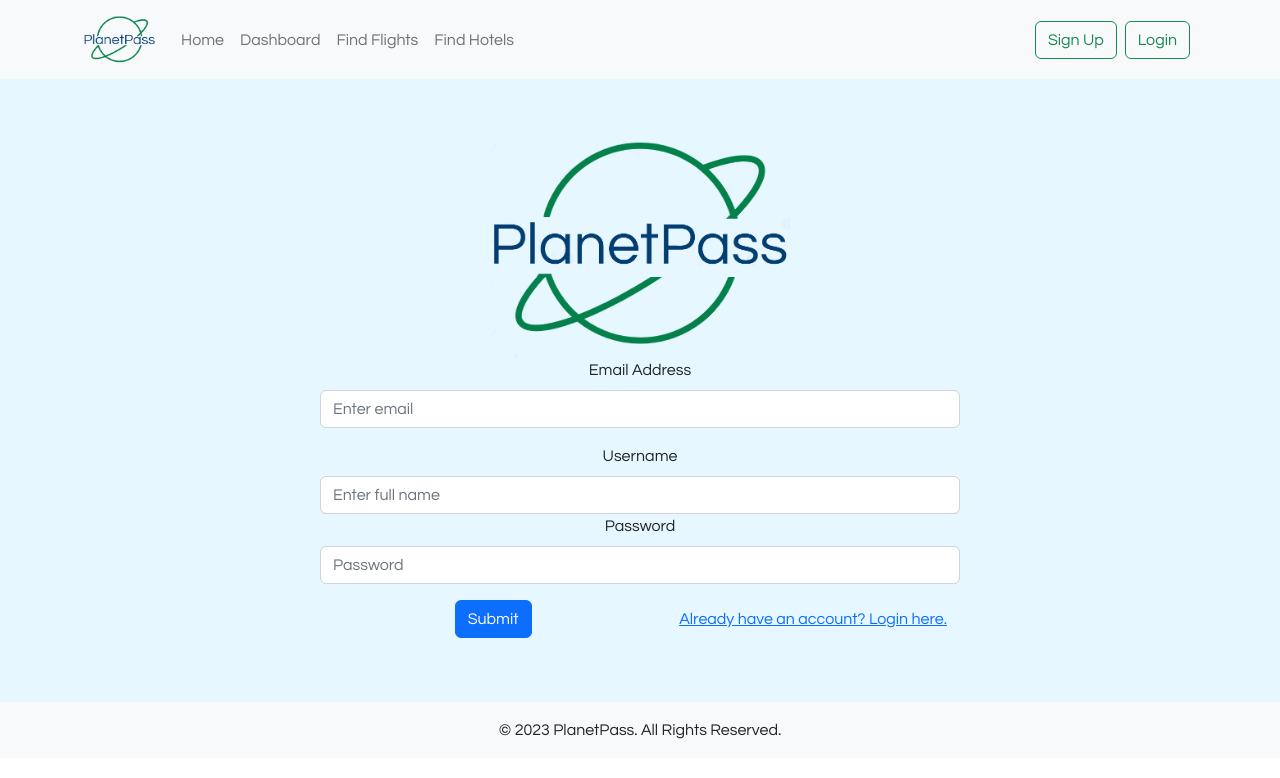
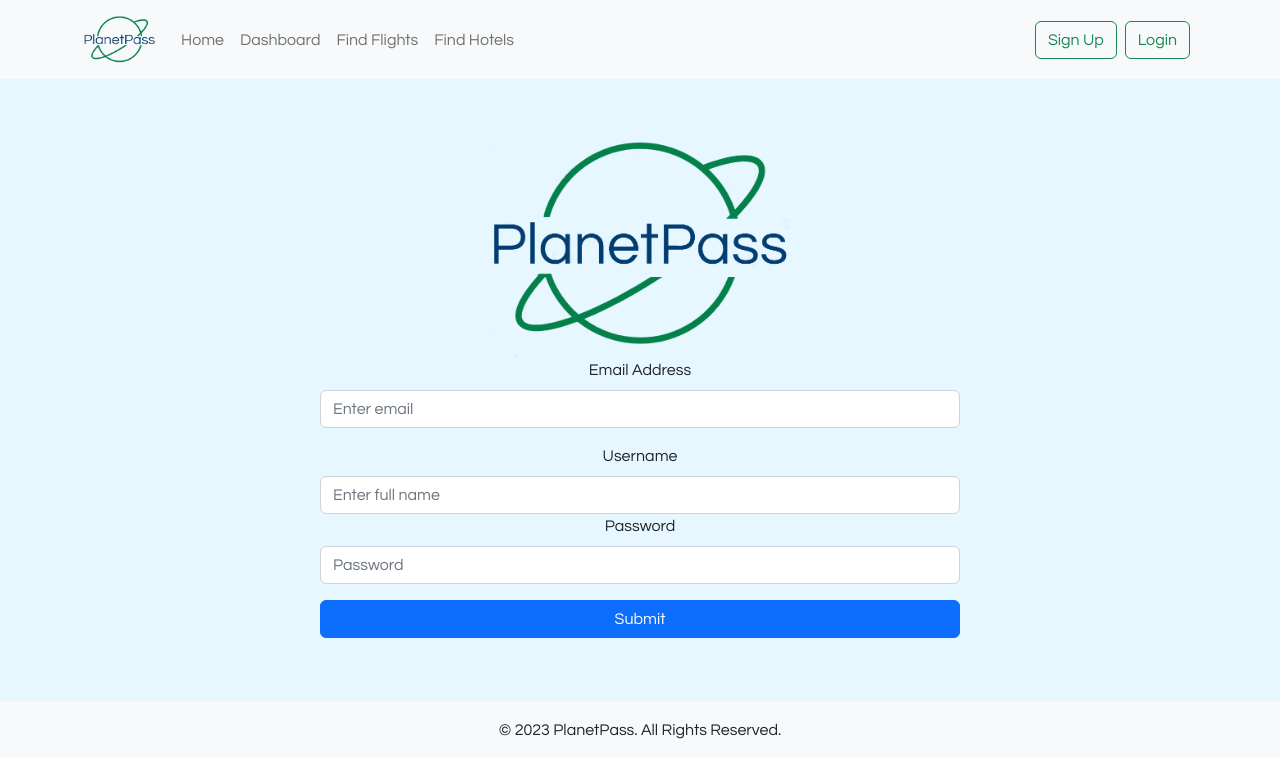
Before and after one commit to annettelam/2800-202310-DTC12, a React (Create React App) app in the folder frontend/: page / in a window 1280 px wide. Shown: the top 778 px of the page. Built offline with nearby package versions, Linux system fonts and the light colour scheme.

Commit message:
Center submit button for form group

```diff
--- a/frontend/src/components/signup.jsx
+++ b/frontend/src/components/signup.jsx
@@ -43,29 +43,25 @@ export const SignUp = (props) => {
             <div className="text-center my-5">
                 <img src={alicelogo} alt="logo" className="App-logo" style={{ width: '300px' }} />
 
-                <Form onSubmit={handleSubmit}>
-                    <Form.Group controlId="formBasicEmail">
+                <Form onSubmit={handleSubmit} style={{ display: 'flex', flexDirection: 'column', alignItems: 'center' }}>
+                    <Form.Group controlId="formBasicEmail" style={{ width: '100%' }}>
                         <Form.Label>Email Address</Form.Label>
                         <Form.Control type="email" placeholder="Enter email" value={email} onChange={(e) => setEmail(e.target.value)} />
-                        <Form.Text className="text-muted">
-                        </Form.Text>
                     </Form.Group>
 
-                    <Form.Group controlId="formBasicName">
+                    <Form.Group controlId="formBasicName" style={{ width: '100%' }}>
                         <Form.Label>Username</Form.Label>
                         <Form.Control type="name" placeholder="Enter full name" value={name} onChange={(e) => setName(e.target.value)} />
-                        <Form.Text className="text-muted">
-                        </Form.Text>
                     </Form.Group>
 
-                    <Form.Group controlId="formBasicPassword">
+                    <Form.Group controlId="formBasicPassword" style={{ width: '100%' }}>
                         <Form.Label>Password</Form.Label>
                         <Form.Control type="password" placeholder="Password" value={password} onChange={(e) => setPassword(e.target.value)} />
                     </Form.Group>
-                        <Button variant="primary" type="submit">
-                            Submit
-                        </Button>
-                    <button onClick={() => props.onFormSwitch('login')} className='btn btn-link d-inline-block float-end'>Already have an account? Login here.</button>
+
+                    <Button variant="primary" type="submit" style={{ width: '100%' }}>
+                        Submit
+                    </Button>
                 </Form>
             </div>
             <footer className="bg-light text-center text-lg-start">
```
Also changed, not shown: frontend/src/components/dashboard/dashboard.js (deleted), frontend/src/components/dashboard/dashboard.jsx (added), frontend/src/components/flights/flights.js (deleted), frontend/src/components/flights/flights.jsx (added), frontend/src/components/home/home.js (deleted), frontend/src/components/home/home.jsx (added).
